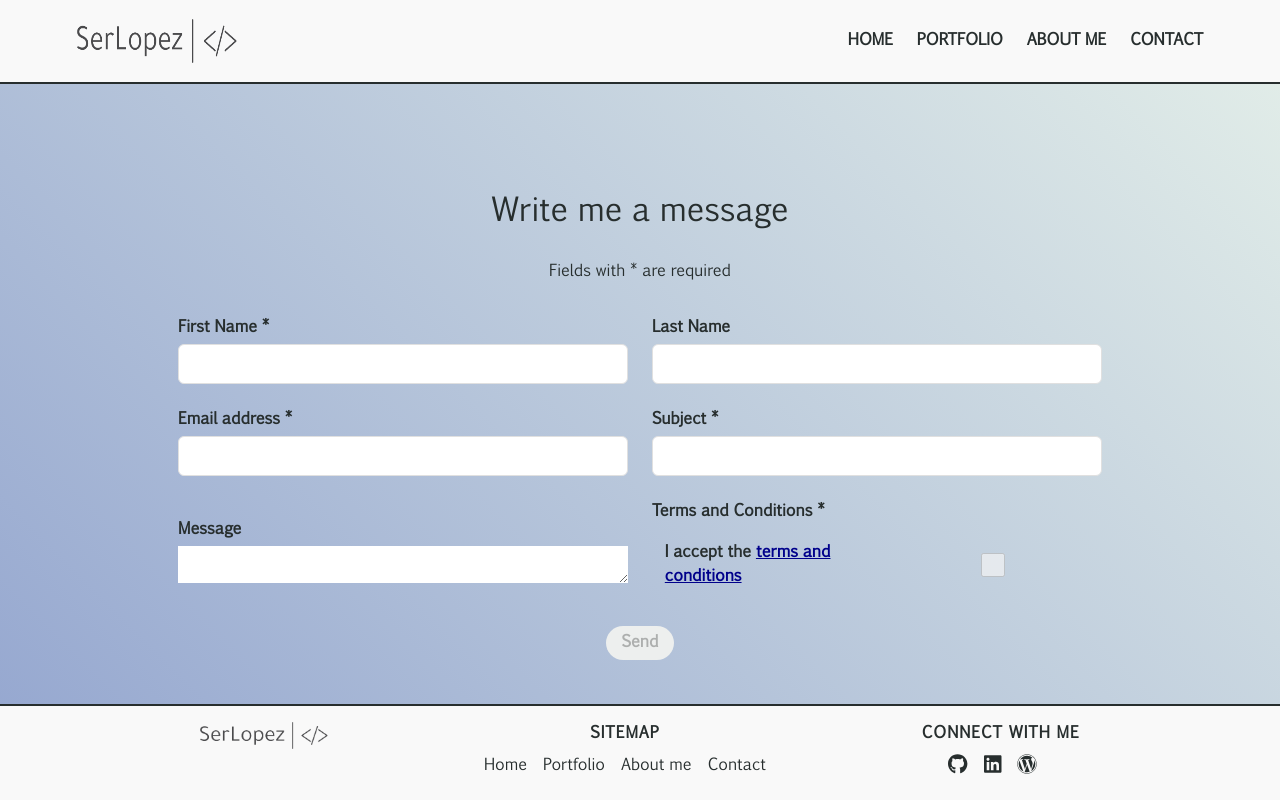
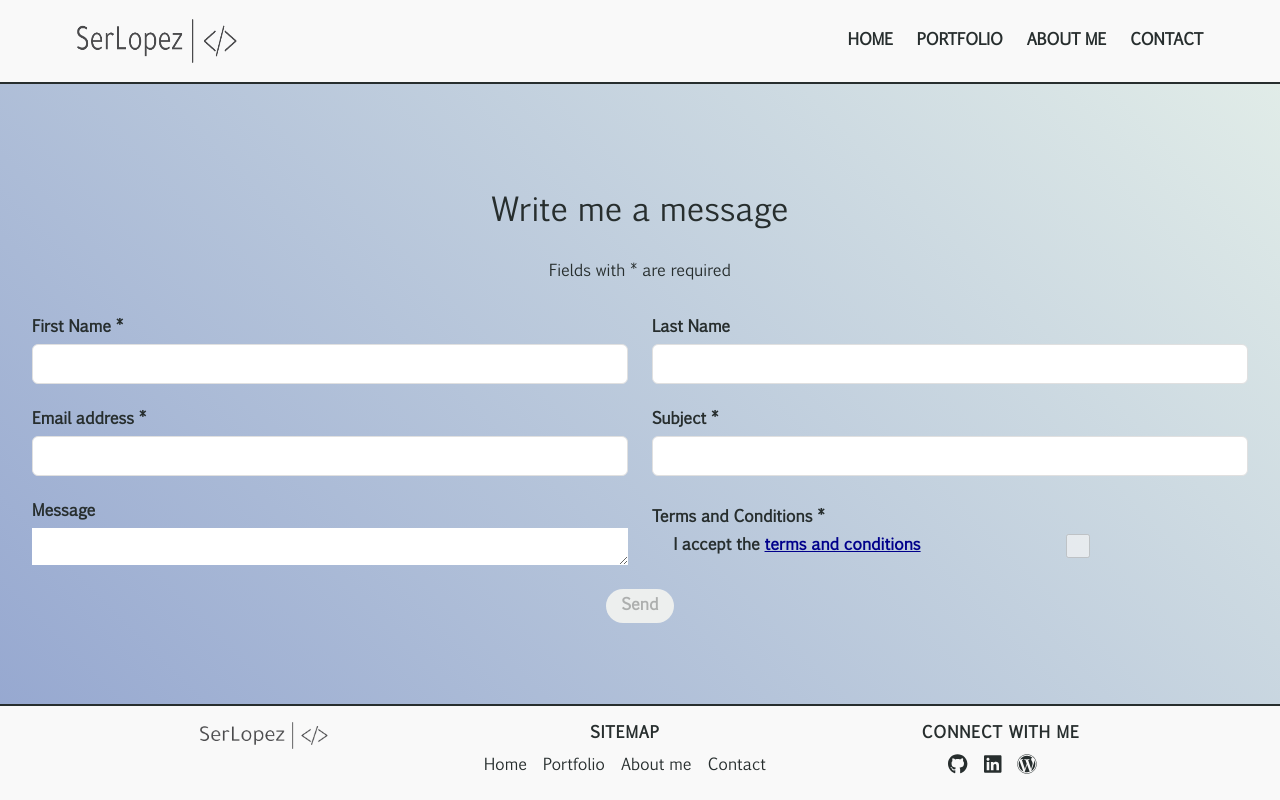
Before and after one commit to monsieurlopez/site_web_2.0, a React (Create React App) app: page /contact in a window 1280 px wide. Built offline with nearby package versions, Linux system fonts and the light colour scheme; a web font is replaced by a local one.

Commit message:
<fix style view form> change max-width container

```diff
--- a/src/components/pages/Reservations/Reservations.css
+++ b/src/components/pages/Reservations/Reservations.css
@@ -1,7 +1,6 @@
 .reservations {
   min-height: calc(100vh - 6.25rem - 6rem);
-  max-width: 61.75rem;
-  width: 90%;
+  max-width: 85rem;
   margin: 0rem auto;
 }
 
@@ -128,7 +127,6 @@
   align-items: center;
   text-align: start;
   gap: 0.5rem;
-  padding: 0.8rem;
 }
 
 .terms-checkbox {
```
